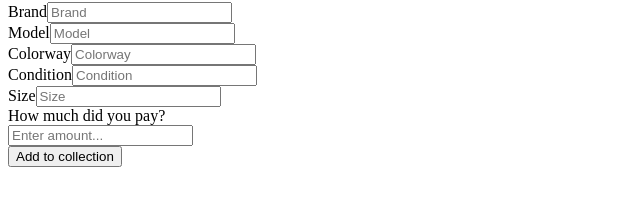
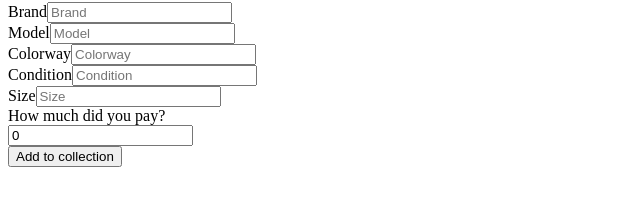
Before and after one commit to Uvacoder/snkr-collection-tracker, a React (Create React App) app: page / in a window 1280 px wide. Shown: the part 78-293 px from the top of the page, without its empty margins (0-640 px from the left). Built offline with nearby package versions, Linux system fonts and the light colour scheme.

Commit message:
created component level state for form

```diff
--- a/src/components/AddSneaker.jsx
+++ b/src/components/AddSneaker.jsx
@@ -1,33 +1,40 @@
-import React from 'react'
+import React, { useState } from 'react'
 
 export const AddSneaker = () => {
+    const [brand, setBrand] = useState('');
+    const [model, setModel] = useState('');
+    const [colorway, setColorway] = useState('');
+    const [condition, setCondition] = useState('');
+    const [size, setSize] = useState('');
+    const [price, setPrice] = useState(0);
+
     return (
         <div>
             Add to collection
         <form>
         <div>
             <label for="text">Brand</label>
-            <input type="text" placeholder="Brand" />
+            <input type="text" value={brand} onChange={(e) => setBrand(e.target.value)} placeholder="Brand" />
         </div>
         <div>
             <label for="text">Model</label>
-            <input type="text" placeholder="Model" />
+            <input type="text" value={model} onChange={(e) => setModel(e.target.value)} placeholder="Model" />
         </div>
         <div>
             <label for="text">Colorway</label>
-            <input type="text" placeholder="Colorway" />
+            <input type="text" value={colorway} onChange={(e) => setColorway(e.target.value)} placeholder="Colorway" />
         </div>
         <div>
             <label for="text">Condition</label>
-            <input type="text" placeholder="Condition" />
+            <input type="text" value={condition} onChange={(e) => setCondition(e.target.value)} placeholder="Condition" />
         </div>
         <div>
             <label for="text">Size</label>
-            <input type="text" placeholder="Size" />
+            <input type="number" value={size} onChange={(e) => setSize(e.target.value)} placeholder="Size" />
         </div>
         <div>
-            <label for="amount">How much did you pay? <br /></label>
-            <input type="number" placeholder="Enter amount..." />
+            <label for="price">How much did you pay? <br /></label>
+            <input type="number" value={price} onChange={(e) => setPrice(e.target.value)} placeholder="Enter price..." />
         </div>
         <button>Add to collection</button>
         </form>
```
